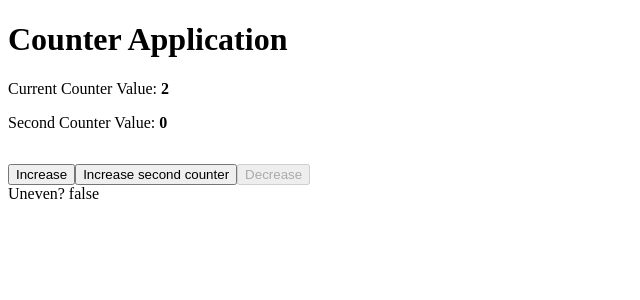
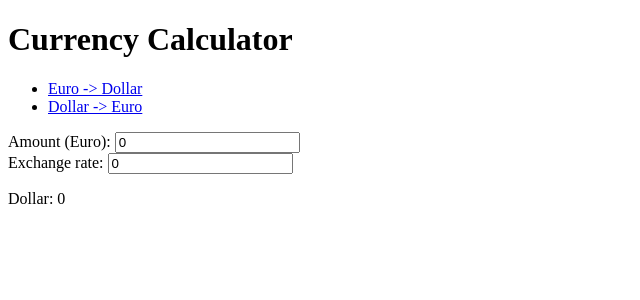
Before and after one commit to nickpao1975/vue-currency-calculator, a Vue app: page / in a window 1280 px wide. Shown: the top 300 px of the page, without its empty margins (0-640 px from the left). Built offline with nearby package versions, Linux system fonts and the light colour scheme.

Commit message:
[repetition] remove counter component from App.vue
this was just an example, so we can remove this component again to have a clean project.

```diff
--- a/src/App.vue
+++ b/src/App.vue
@@ -1,22 +1,16 @@
 <script lang="ts">
-import Counter from "@/components/Counter/Counter.vue";
 import CurrencyCalculator from "@/components/CurrencyCalculator/CurrencyCalculator.vue";
 import { defineComponent } from "vue";
 
 export default defineComponent({
-  components: { CurrencyCalculator, Counter },
-});
-
-defineComponent({
   components: {
-    // "currency-calculator": CurrencyCalculator,
+    "currency-calculator": CurrencyCalculator,
   },
 });
 </script>
 
 <template>
-  <Counter></Counter>
-<!--  <currency-calculator></currency-calculator>-->
+  <currency-calculator></currency-calculator>
 
 </template>
 
```
